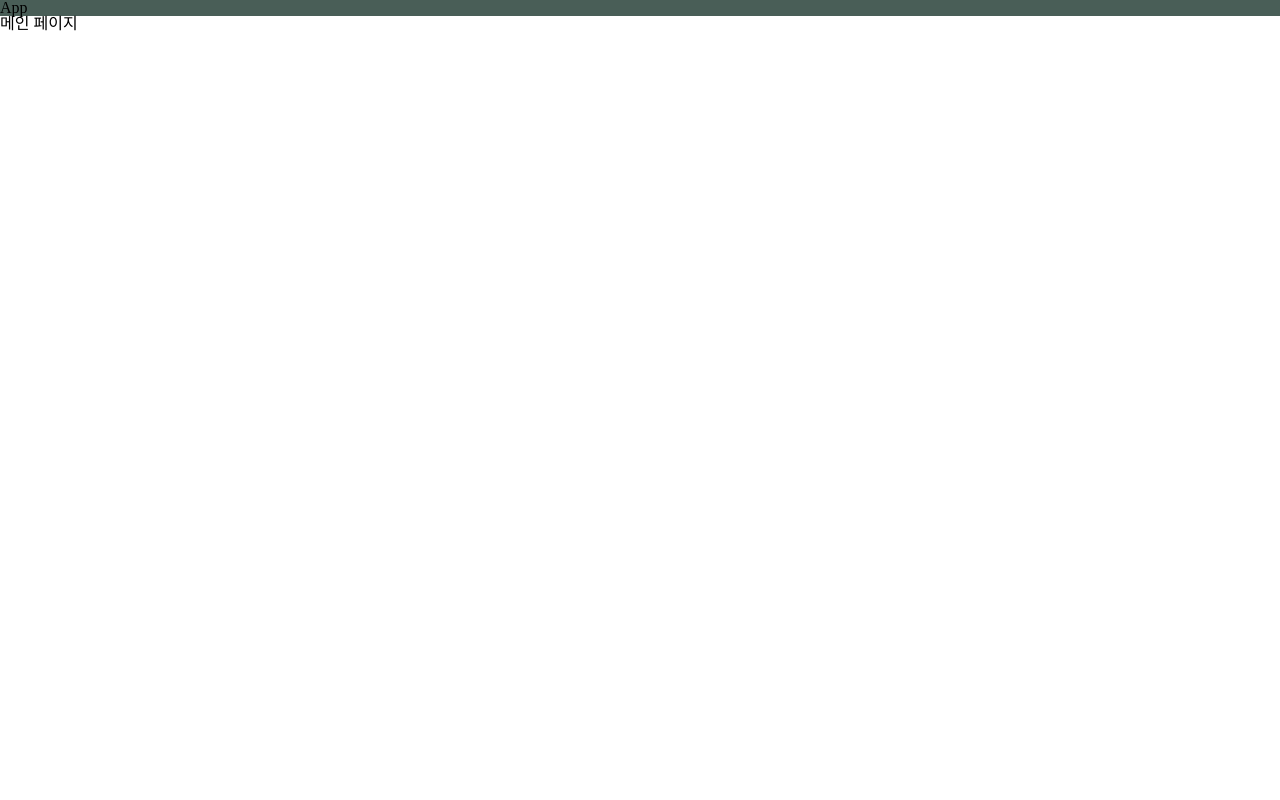
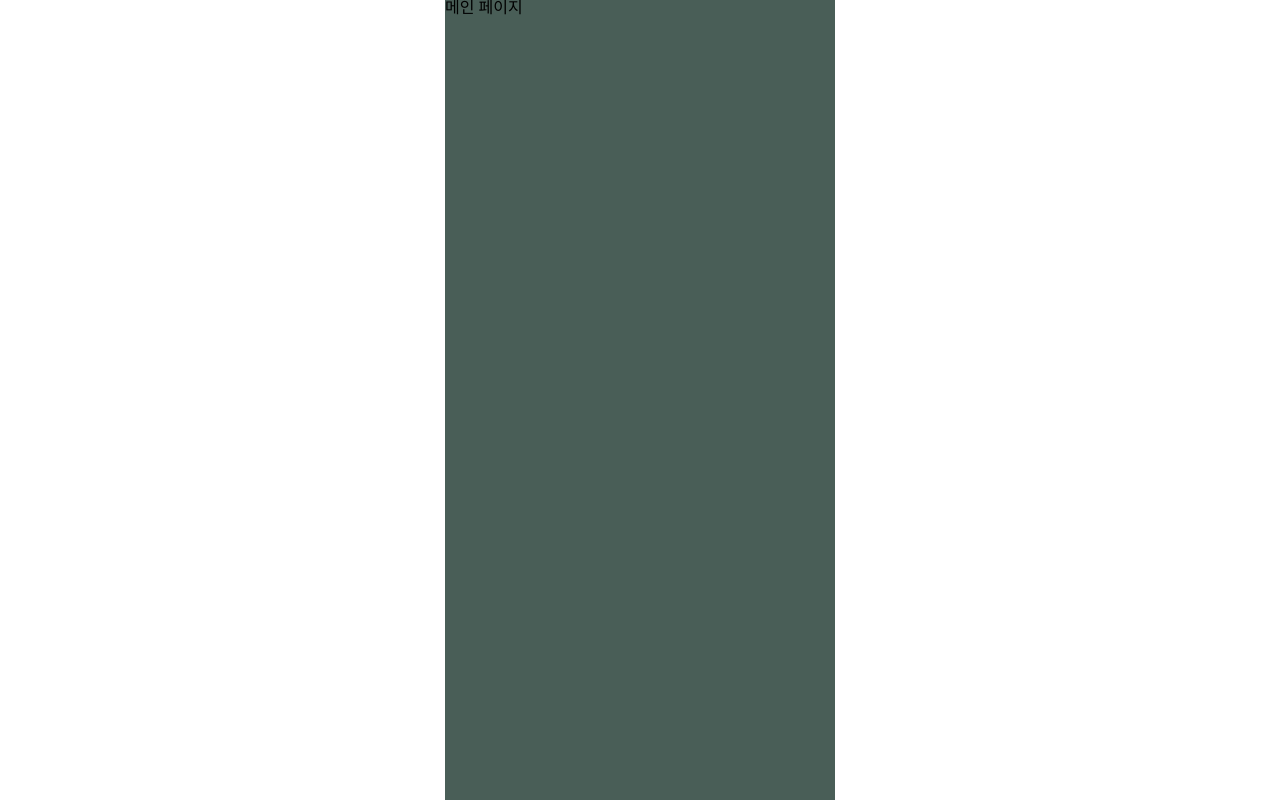
Before and after one commit to f-lab-edu/subsclife-fe, a React (Vite) app in the folder subsclife/: page / in a window 1280 px wide. Built offline with nearby package versions, Linux system fonts and the light colour scheme.

Commit message:
feat: create centered fix-width (390px) layout

```diff
--- a/subsclife/src/App.tsx
+++ b/subsclife/src/App.tsx
@@ -3,16 +3,14 @@ import styled from "styled-components";
 
 //* styled-components theme 사용 예시
 const Container = styled.div`
+  width: 390px;
+  height: 100vh;
+  margin: 0 auto;
   background: ${({ theme }) => theme.color.green};
 `;
 
 const App = ({ children }: PropsWithChildren) => {
-  return (
-    <main>
-      <Container>App</Container>
-      {children}
-    </main>
-  );
+  return <Container>{children}</Container>;
 };
 
 export default App;
```
